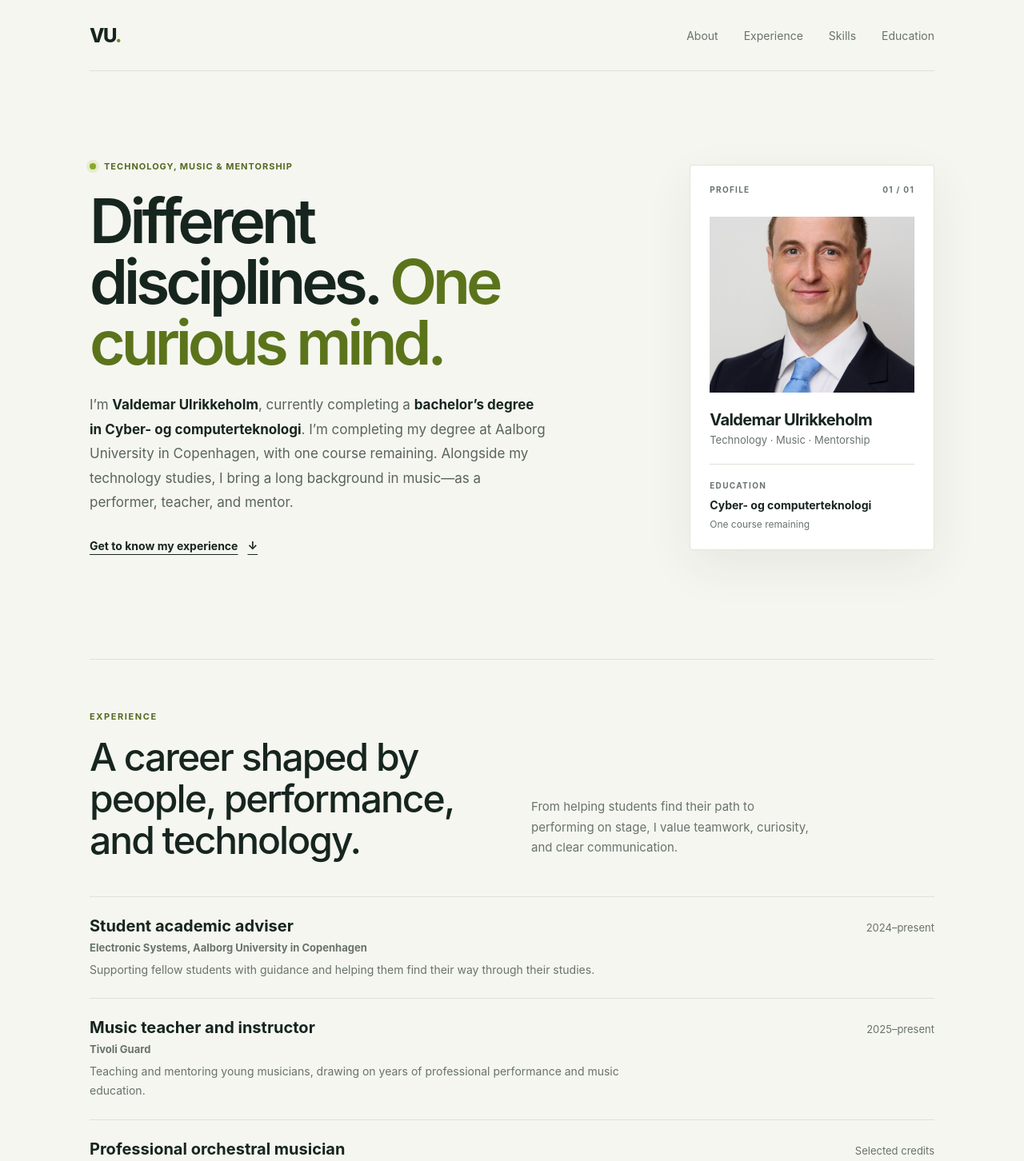
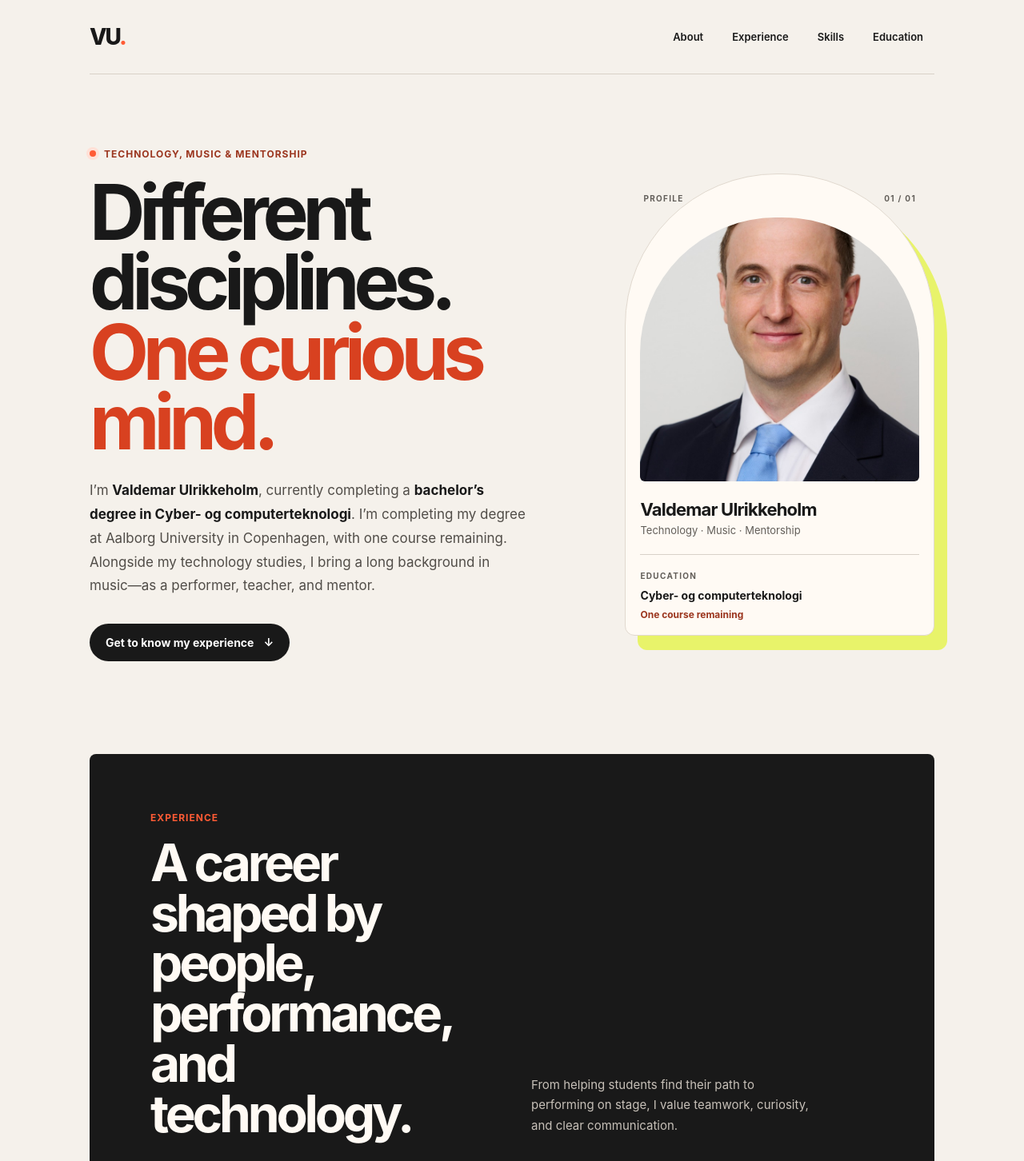
Before and after one commit to vulrikkeholm/portfolio, a website built with Vite: page index.html in a window 1280 px wide. Shown: the top 1452 px of the page at 80% size. Built offline with nearby package versions, Linux system fonts and the light colour scheme.

Commit message:
Update styles.css

```diff
--- a/src/styles.css
+++ b/src/styles.css
@@ -1,14 +1,14 @@
 :root {
   font-family: Inter, "Helvetica Neue", Arial, sans-serif;
-  color: #17251f;
-  background: #f5f6f0;
+  color: #191919;
+  background: #f5f1eb;
   font-synthesis: none;
   text-rendering: optimizeLegibility;
-  --ink: #17251f;
-  --muted: #68736c;
-  --paper: #f5f6f0;
-  --green: #d7f36a;
-  --line: #dce1d7;
+  --ink: #191919;
+  --muted: #625e59;
+  --orange: #ff5b35;
+  --lemon: #e8f36a;
+  --line: #d8d1c8;
 }
 
 body {
@@ -21,7 +21,7 @@ a {
 }
 
 *:focus-visible {
-  outline: 3px solid #63800b;
+  outline: 3px solid var(--orange);
   outline-offset: 4px;
 }
 
@@ -36,51 +36,58 @@ footer {
   display: flex;
   align-items: center;
   justify-content: space-between;
-  min-height: 88px;
+  min-height: 92px;
   border-bottom: 1px solid var(--line);
 }
 
 .wordmark {
-  font-size: 24px;
-  font-weight: 800;
-  letter-spacing: -1.5px;
+  font-size: 28px;
+  font-weight: 850;
+  letter-spacing: -2px;
   text-decoration: none;
 }
 
 .wordmark span {
-  color: #718d24;
+  color: var(--orange);
 }
 
 .site-header nav {
   display: flex;
-  gap: 32px;
+  gap: 8px;
 }
 
 .site-header nav a {
-  color: var(--muted);
-  font-size: 14px;
+  padding: 10px 14px;
+  border-radius: 999px;
+  color: var(--ink);
+  font-size: 13px;
+  font-weight: 600;
   text-decoration: none;
+  transition:
+    color 160ms ease,
+    background-color 160ms ease;
 }
 
-.site-header nav a:hover,
-.text-link:hover {
-  color: #63800b;
+.site-header nav a:hover {
+  background: var(--lemon);
 }
 
 .hero {
   display: grid;
-  grid-template-columns: minmax(0, 1.35fr) minmax(280px, 0.65fr);
+  position: relative;
+  grid-template-columns: minmax(0, 1.2fr) minmax(300px, 0.8fr);
   align-items: center;
-  gap: clamp(48px, 9vw, 128px);
-  padding-block: 112px 132px;
+  gap: clamp(44px, 7vw, 100px);
+  min-height: 650px;
+  padding-block: 88px 112px;
 }
 
 .eyebrow {
-  margin: 0 0 24px;
-  color: #536a21;
-  font-size: 11px;
+  margin: 0 0 22px;
+  color: #9b351e;
+  font-size: 12px;
   font-weight: 750;
-  letter-spacing: 1.6px;
+  letter-spacing: 1px;
   text-transform: uppercase;
 }
 
@@ -95,8 +102,8 @@ footer {
   width: 8px;
   height: 8px;
   border-radius: 50%;
-  background: #89a92a;
-  box-shadow: 0 0 0 4px #e6edcf;
+  background: var(--orange);
+  box-shadow: 0 0 0 4px #ffe1d7;
 }
 
 h1,
@@ -107,24 +114,24 @@ p {
 }
 
 h1 {
-  max-width: 680px;
-  margin-bottom: 24px;
-  font-size: clamp(48px, 6vw, 78px);
-  font-weight: 560;
-  letter-spacing: -5px;
-  line-height: 0.99;
+  max-width: 760px;
+  margin-bottom: 28px;
+  font-size: clamp(58px, 7.5vw, 106px);
+  font-weight: 720;
+  letter-spacing: -0.075em;
+  line-height: 0.91;
 }
 
 h1 span {
-  color: #5b741b;
+  color: #d84120;
 }
 
 .introduction {
-  max-width: 570px;
-  margin-bottom: 28px;
-  color: #59645c;
+  max-width: 550px;
+  margin-bottom: 32px;
+  color: #514d48;
   font-size: 17px;
-  line-height: 1.8;
+  line-height: 1.75;
 }
 
 .introduction strong {
@@ -136,24 +143,36 @@ h1 span {
   display: inline-flex;
   gap: 12px;
   align-items: center;
-  color: var(--ink);
+  padding: 15px 20px;
+  border-radius: 999px;
+  background: var(--ink);
+  color: white;
   font-size: 14px;
   font-weight: 650;
-  text-decoration-thickness: 1px;
-  text-underline-offset: 5px;
+  text-decoration: none;
+  transition:
+    background-color 160ms ease,
+    transform 160ms ease;
+}
+
+.text-link:hover {
+  transform: translateY(-2px);
+  background: var(--orange);
 }
 
 .profile-card {
-  padding: 24px;
-  border: 1px solid #e1e5db;
-  border-radius: 4px;
-  background: #fff;
-  box-shadow: 0 20px 60px rgb(23 37 31 / 7%);
+  position: relative;
+  padding: 18px;
+  border: 1px solid #e1d9cf;
+  border-radius: 190px 190px 12px 12px;
+  background: #fffaf4;
+  box-shadow: 16px 18px 0 var(--lemon);
 }
 
 .card-topline {
   display: flex;
   justify-content: space-between;
+  padding: 6px 4px 0;
   color: var(--muted);
   font-size: 10px;
   font-weight: 700;
@@ -163,17 +182,18 @@ h1 span {
 .profile-photo {
   display: block;
   width: 100%;
-  height: 220px;
-  margin: 28px 0 22px;
+  height: 330px;
+  margin: 18px 0 22px;
+  border-radius: 170px 170px 6px 6px;
   object-fit: cover;
-  object-position: center 32%;
+  object-position: center 28%;
 }
 
 .card-name {
   margin-bottom: 5px;
-  font-size: 20px;
-  font-weight: 700;
-  letter-spacing: -0.6px;
+  font-size: 22px;
+  font-weight: 750;
+  letter-spacing: -0.8px;
 }
 
 .card-caption {
@@ -205,14 +225,25 @@ h1 span {
 
 .card-status {
   margin: 6px 0 0;
-  color: var(--muted);
+  color: #9b351e;
   font-size: 12px;
+  font-weight: 650;
 }
 
 .experience-section,
 .skills-section {
-  padding-block: 64px 100px;
-  border-top: 1px solid var(--line);
+  padding: 72px clamp(24px, 6vw, 76px) 88px;
+  border-radius: 8px;
+}
+
+.experience-section {
+  background: var(--ink);
+  color: #fffaf4;
+}
+
+.experience-section .eyebrow,
+.skills-section .eyebrow {
+  color: var(--orange);
 }
 
 .section-heading {
@@ -228,12 +259,12 @@ h1 span {
 }
 
 .section-heading h2 {
-  max-width: 570px;
+  max-width: 700px;
   margin-bottom: 0;
-  font-size: clamp(32px, 4vw, 48px);
-  font-weight: 550;
-  letter-spacing: -2px;
-  line-height: 1.08;
+  font-size: clamp(40px, 5vw, 66px);
+  font-weight: 680;
+  letter-spacing: -0.065em;
+  line-height: 0.98;
 }
 
 .section-intro {
@@ -244,17 +275,21 @@ h1 span {
   line-height: 1.7;
 }
 
+.experience-section .section-intro {
+  color: #c7c0b8;
+}
+
 .experience-list {
   display: grid;
   gap: 0;
-  margin: 44px 0 0;
+  margin: 54px 0 0;
   padding: 0;
   list-style: none;
 }
 
 .experience-card {
-  padding: 24px 0;
-  border-top: 1px solid var(--line);
+  padding: 26px 0;
+  border-top: 1px solid #45433f;
 }
 
 .experience-topline {
@@ -266,25 +301,27 @@ h1 span {
 
 .experience-topline h3 {
   margin: 0;
-  font-size: 20px;
+  font-size: 23px;
   font-weight: 650;
+  letter-spacing: -0.04em;
 }
 
 .experience-topline span,
 .experience-organization {
-  color: var(--muted);
+  color: #c7c0b8;
   font-size: 13px;
 }
 
 .experience-organization {
   margin: 7px 0 8px;
-  font-weight: 650;
+  color: var(--lemon);
+  font-weight: 600;
 }
 
 .experience-description {
   max-width: 680px;
   margin: 0;
-  color: var(--muted);
+  color: #c7c0b8;
   font-size: 14px;
   line-height: 1.7;
 }
@@ -294,26 +331,35 @@ h1 span {
   gap: 8px;
   align-items: center;
   margin-top: 12px;
-  color: #536a21;
+  color: var(--lemon);
   font-size: 13px;
   font-weight: 650;
   text-underline-offset: 4px;
 }
 
 .performance-link:hover {
-  color: #3e5118;
+  color: #fff;
+}
+
+.skills-section {
+  margin-top: 28px;
+  background: var(--lemon);
+}
+
+.skills-section .eyebrow {
+  color: #65400d;
 }
 
 .skill-groups {
   display: grid;
   grid-template-columns: repeat(2, minmax(0, 1fr));
   gap: 28px 48px;
-  margin-top: 44px;
+  margin-top: 54px;
 }
 
 .skill-group {
   padding-top: 18px;
-  border-top: 1px solid var(--line);
+  border-top: 1px solid rgb(25 25 25 / 24%);
 }
 
 .skill-group h3 {
@@ -332,10 +378,10 @@ h1 span {
 
 .skill-group li {
   padding: 7px 10px;
-  border: 1px solid var(--line);
-  border-radius: 2px;
-  background: rgb(255 255 255 / 55%);
-  color: #3f4b43;
+  border: 1px solid rgb(25 25 25 / 24%);
+  border-radius: 999px;
+  background: rgb(255 255 255 / 30%);
+  color: var(--ink);
   font-size: 12px;
 }
 
@@ -345,13 +391,15 @@ h1 span {
   grid-template-columns: 0.65fr 1.35fr;
   gap: 36px;
   overflow: hidden;
-  padding: 42px;
-  background: var(--ink);
-  color: white;
+  margin-top: 28px;
+  padding: 52px;
+  border-radius: 8px;
+  background: var(--orange);
+  color: var(--ink);
 }
 
 .education-section .eyebrow {
-  color: var(--green);
+  color: #32170f;
 }
 
 .education-content {
@@ -361,23 +409,24 @@ h1 span {
 .education-content h2 {
   max-width: 520px;
   margin-bottom: 14px;
-  font-size: clamp(24px, 3vw, 34px);
-  font-weight: 550;
-  letter-spacing: -1px;
+  font-size: clamp(32px, 4vw, 48px);
+  font-weight: 700;
+  letter-spacing: -0.06em;
   line-height: 1.2;
 }
 
 .education-content p {
   max-width: 450px;
   margin-bottom: 0;
-  color: #c0c9c1;
+  color: #32170f;
   font-size: 14px;
   line-height: 1.7;
 }
 
 .education-content .degree-status {
   margin-top: -8px;
-  color: var(--green);
+  color: #32170f;
+  font-weight: 700;
 }
 
 .music-education-heading {
@@ -402,19 +451,20 @@ h1 span {
 }
 
 .education-period {
-  color: var(--green);
+  color: #32170f;
+  font-weight: 700;
 }
 
 .education-institution {
   display: block;
-  color: #c0c9c1;
+  color: #32170f;
 }
 
 .education-mark {
   position: absolute;
   right: 24px;
   bottom: -44px;
-  color: #647068;
+  color: #742c17;
   font-size: 150px;
   font-weight: 800;
   letter-spacing: -12px;
@@ -424,7 +474,7 @@ footer {
   display: flex;
   justify-content: space-between;
   gap: 16px;
-  padding-block: 28px;
+  padding-block: 32px;
   color: var(--muted);
   font-size: 12px;
 }
@@ -439,11 +489,13 @@ footer {
   .hero {
     grid-template-columns: 1fr;
     gap: 48px;
-    padding-block: 76px 88px;
+    min-height: auto;
+    padding-block: 76px 96px;
   }
 
   .profile-card {
-    max-width: 400px;
+    width: min(100% - 20px, 400px);
+    margin: 0 auto;
   }
 
   .section-heading {
@@ -457,7 +509,7 @@ footer {
 
   .experience-section,
   .skills-section {
-    padding-block: 48px 72px;
+    padding: 48px 28px 64px;
   }
 
   .skill-groups {
@@ -469,7 +521,7 @@ footer {
   .education-section {
     grid-template-columns: 1fr;
     gap: 18px;
-    padding: 28px;
+    padding: 36px 28px;
   }
 }
 
@@ -481,20 +533,21 @@ footer {
   }
 
   .site-header {
-    min-height: 72px;
+    min-height: 76px;
   }
 
   .site-header nav {
-    gap: 15px;
+    gap: 0;
   }
 
   .site-header nav a {
-    font-size: 12px;
+    padding: 9px 8px;
+    font-size: 11px;
   }
 
   h1 {
-    font-size: 48px;
-    letter-spacing: -3px;
+    font-size: clamp(50px, 14vw, 68px);
+    letter-spacing: -0.07em;
   }
 
   .hero .eyebrow {
@@ -511,6 +564,19 @@ footer {
     gap: 6px;
   }
 
+  .experience-section,
+  .skills-section {
+    padding-inline: 22px;
+  }
+
+  .profile-photo {
+    height: 290px;
+  }
+
+  .education-list li {
+    grid-template-columns: 82px 1fr;
+  }
+
   footer {
     flex-direction: column;
   }
```
